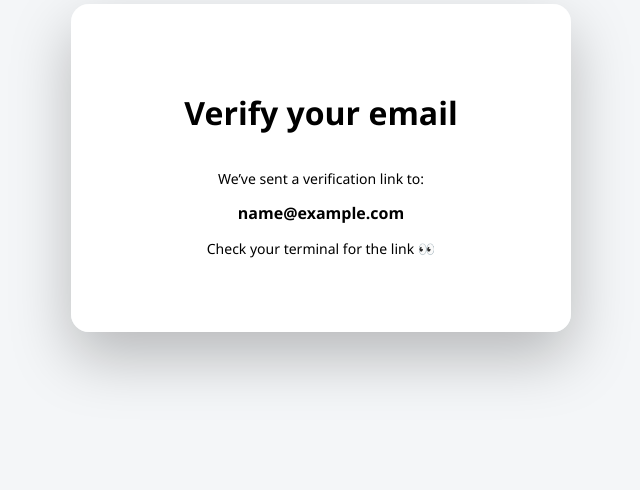
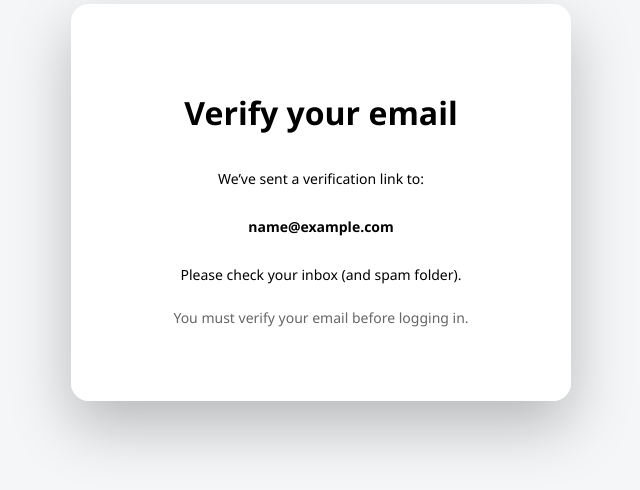
Before and after one commit to adrishkb-sketch/borrowed, a Flask app: template templates/auth/verify.html in a window 1280 px wide. Shown: the part 206-696 px from the top of the page, without its empty margins (319-959 px from the left). Run offline with Flask 3, Linux system fonts and the light colour scheme; the template is opened without the code that fills it: most values are stand-ins (such as "Sample title", 1, 10 or a date in 2020); parts of the project's set-up code (start-up, migrations or seed data) failed here and were passed over.

Commit message:
Update email verification message in verify.html

```diff
--- a/templates/auth/verify.html
+++ b/templates/auth/verify.html
@@ -1,9 +1,21 @@
 {% extends "base.html" %}
+
 {% block content %}
 <div class="auth-card">
   <h2>Verify your email</h2>
-  <p>We’ve sent a verification link to:</p>
-  <b>{{ email }}</b>
-  <p>Check your terminal for the link 👀</p>
+
+  <p>
+    We’ve sent a verification link to:
+  </p>
+
+  <p><b>{{ email }}</b></p>
+
+  <p>
+    Please check your inbox (and spam folder).
+  </p>
+
+  <p style="margin-top: 10px; font-size: 14px; color: #666;">
+    You must verify your email before logging in.
+  </p>
 </div>
 {% endblock %}
```
